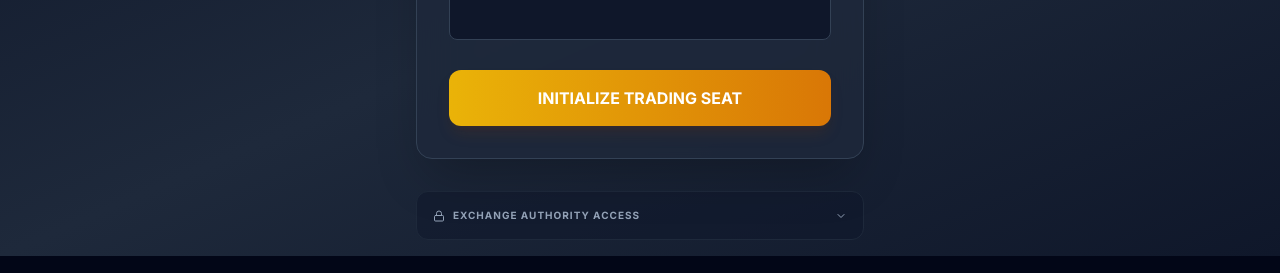
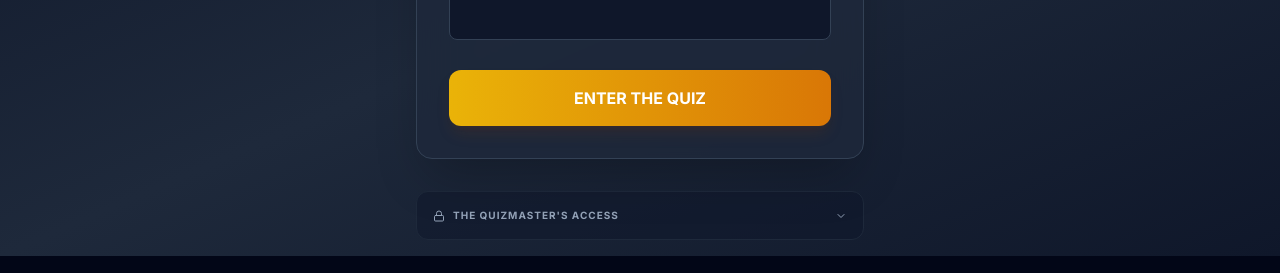
Before and after one commit to Sourabh-noob/rupee-rumble-tqm, a React (Vite) app: page / in a window 1280 px wide. Shown: the part 300-573 px from the top of the page. Built offline with nearby package versions, Linux system fonts and the light colour scheme; no server answers; the database is empty.

Commit message:
feat: Update entry screen button text
Changes the primary button text on the entry screen from "INITIALIZE TRADING SEAT" to "ENTER THE QUIZ" to better reflect the user's action. Also updates the admin access button label from "Exchange Authority Access" to "The Quizmaster's Access".

```diff
--- a/components/EntryScreen.tsx
+++ b/components/EntryScreen.tsx
@@ -98,7 +98,7 @@ const EntryScreen: React.FC<EntryScreenProps> = ({ onJoin, onAdminLogin }) => {
                 disabled={isJoining}
                 className={`w-full flex items-center justify-center gap-2 bg-gradient-to-r from-yellow-500 to-amber-600 hover:from-yellow-400 hover:to-amber-500 text-white font-black py-4 rounded-xl shadow-lg shadow-amber-900/20 transform hover:-translate-y-1 transition-all active:scale-95 ${isJoining ? 'opacity-70 cursor-not-allowed' : 'hover-glow'}`}
             >
-                {isJoining ? <><Loader2 size={18} className="animate-spin" /> SECURING TERMINAL...</> : 'INITIALIZE TRADING SEAT'}
+                {isJoining ? <><Loader2 size={18} className="animate-spin" /> SECURING TERMINAL...</> : 'ENTER THE QUIZ'}
             </button>
             </form>
         </div>
@@ -108,7 +108,7 @@ const EntryScreen: React.FC<EntryScreenProps> = ({ onJoin, onAdminLogin }) => {
                 onClick={() => setShowAdminLogin(!showAdminLogin)}
                 className="w-full p-4 flex items-center justify-between text-slate-500 dark:text-slate-400 hover:text-slate-700 dark:hover:text-slate-200 text-[10px] font-black uppercase tracking-widest transition-colors"
             >
-                <span className="flex items-center gap-2"><Lock size={12} /> Exchange Authority Access</span>
+                <span className="flex items-center gap-2"><Lock size={12} /> The Quizmaster's Access</span>
                 {showAdminLogin ? <ChevronUp size={12} /> : <ChevronDown size={12} />}
             </button>
 
```
